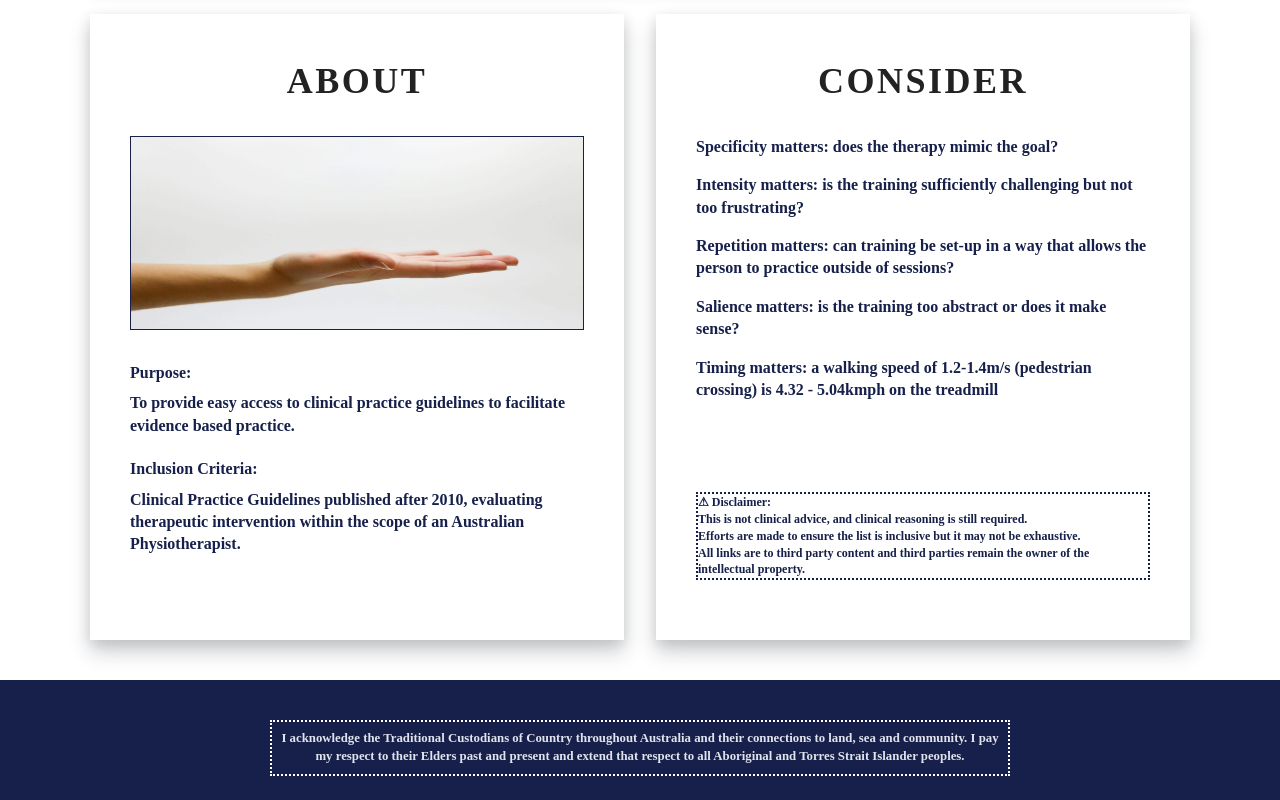
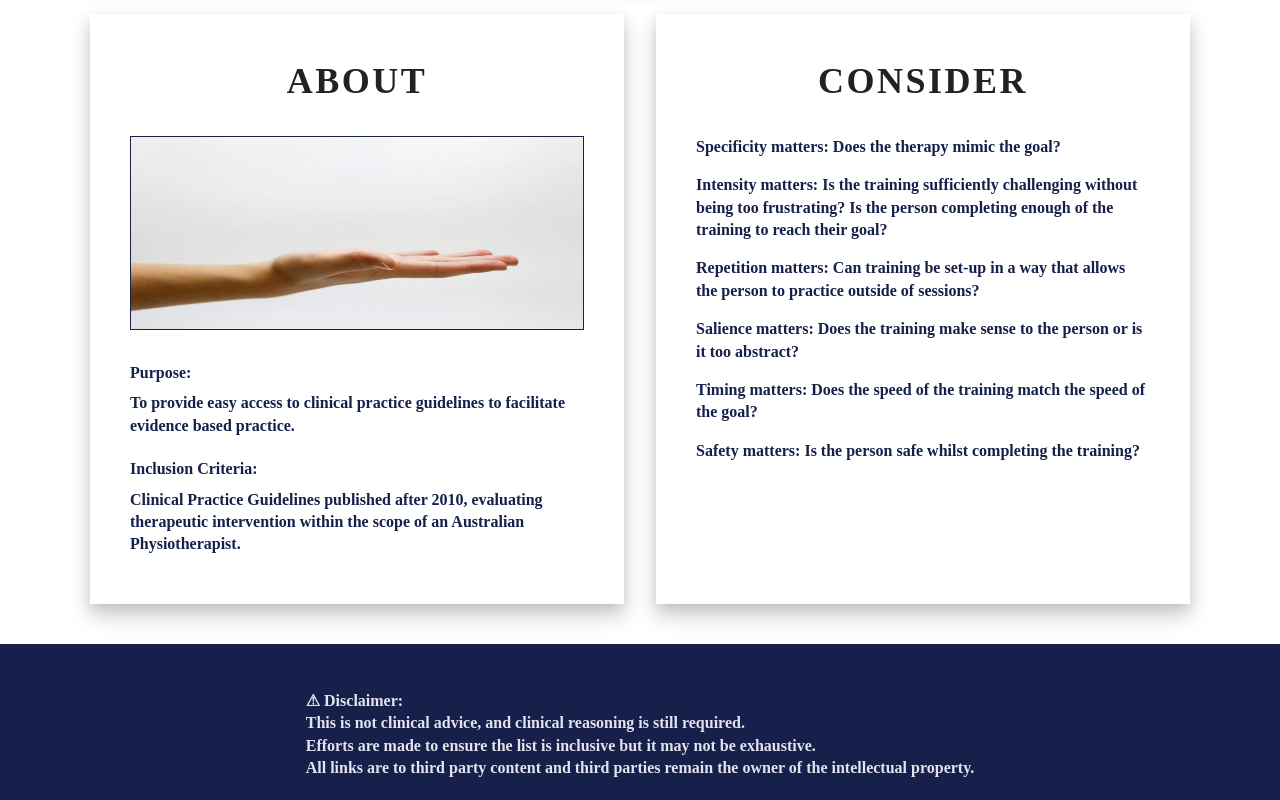
Before and after one commit to AlPoliakow/neurological-physiotherapy-guidelines-guide, a plain HTML site: page index.html in a window 1280 px wide. Shown: the part 800-1600 px from the top of the page. Drawn offline with nearby package versions, Linux system fonts and the light colour scheme; a web font is replaced by a local one.

Commit message:
Updated Consider article text

```diff
--- a/index.html
+++ b/index.html
@@ -90,24 +90,24 @@
       <div class="content-wrapper b3">
         <article id="consider">
           <h2>Consider</h2>
-          <p><span>Specificity matters:</span> does the therapy mimic the goal?</p>
-          <p><span>Intensity matters:</span> is the training sufficiently challenging but not too frustrating?</p>
-          <p><span>Repetition matters:</span> can training be set-up in a way that allows the person to practice outside
+          <p><span>Specificity matters:</span> Does the therapy mimic the goal?</p>
+          <p><span>Intensity matters:</span> Is the training sufficiently challenging without being too frustrating? Is the person completing enough of the training to reach their goal?</p>
+          <p><span>Repetition matters:</span> Can training be set-up in a way that allows the person to practice outside
             of sessions?
           </p>
-          <p><span>Salience matters:</span> is the training too abstract or does it make sense?</p>
-          <p><span>Timing matters:</span> a walking speed of 1.2-1.4m/s (pedestrian crossing) is 4.32 - 5.04kmph on the
-            treadmill</p>
-          <p class="disclaimer">⚠ Disclaimer:<br>
-            This is not clinical advice, and clinical reasoning is still required.<br>
-            Efforts are made to ensure the list is inclusive but it may not be exhaustive.<br>
-            All links are to third party content and third parties remain the owner of the intellectual property.</p>
+          <p><span>Salience matters:</span> Does the training make sense to the person or is it too abstract?</p>
+          <p><span>Timing matters:</span> Does the speed of the training match the speed of the goal?</p>
+          <p><span>Safety matters:</span> Is the person safe whilst completing the training?</p>
         </article>
       </div>
     </section>
   </main>
   <footer>
     <div class="content-wrapper">
+      <p class="disclaimer">⚠ Disclaimer:<br>
+        This is not clinical advice, and clinical reasoning is still required.<br>
+        Efforts are made to ensure the list is inclusive but it may not be exhaustive.<br>
+        All links are to third party content and third parties remain the owner of the intellectual property.</p>
       <div class="footer-content">
         <p>I acknowledge the Traditional Custodians of Country throughout Australia and their connections to land, sea
           and community. I pay my respect to their Elders past and present and extend that respect to all Aboriginal and
```
